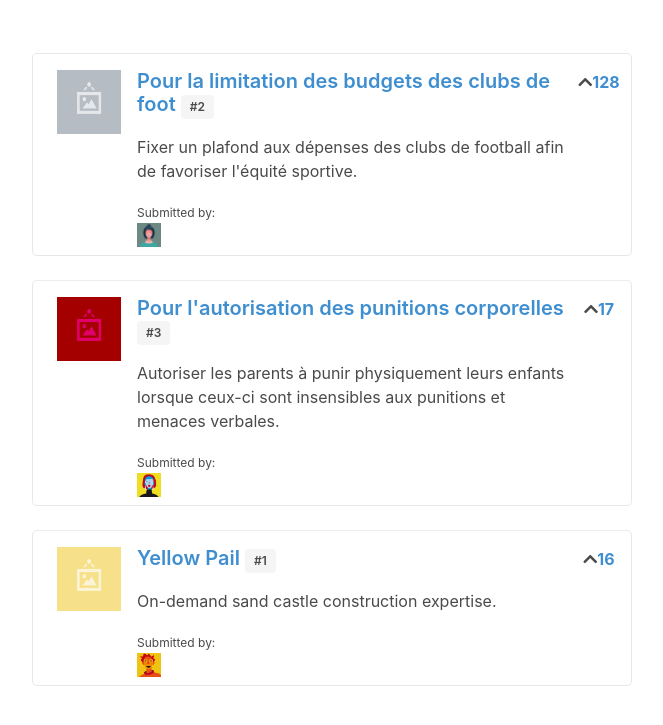
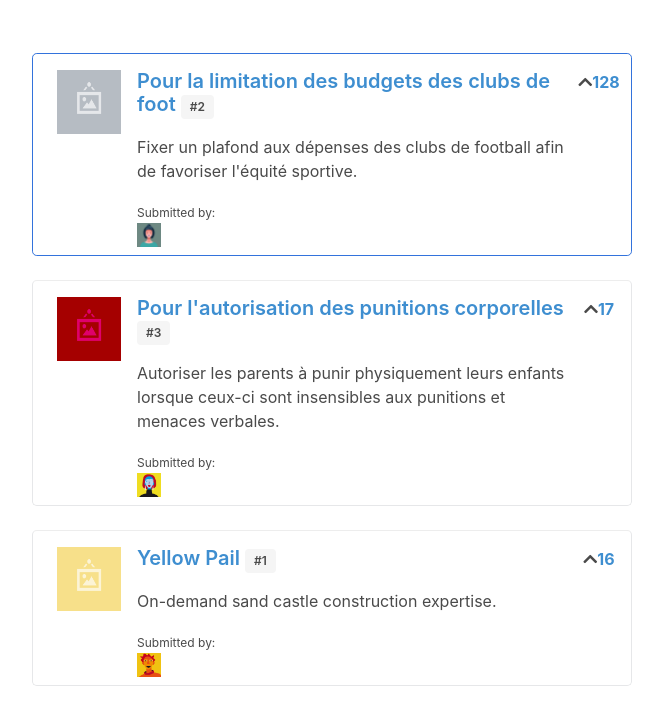
Before and after one commit to VuejsTrainings/upvotesVueJs, a plain HTML site: page index.html in a window 1280 px wide. Shown: the part 71-796 px from the top of the page, without its empty margins (308-971 px from the left). Drawn offline with nearby package versions, Linux system fonts and the light colour scheme.

Commit message:
Ajoute une bordure bleue aux propositions ayant reçu au moins 20 votes

```diff
--- a/index.html
+++ b/index.html
@@ -11,7 +11,7 @@
         <div id="app">
             <h1 class="title has-text-centered dividing-header">upVote!</h1>
             <section class="section">
-                <article class="media" v-for="submission in topSubmissionsFirst" v-bind:key="submission.id">
+                <article class="media" v-for="submission in topSubmissionsFirst" v-bind:key="submission.id" v-bind:class="{ 'top-rated':submission.votes >= 20 }">
                     <figure class="media-left">
                         <img v-bind:src="submission.picture" alt="" class="image is-64x64">
                     </figure>
--- a/public/css/styles.css
+++ b/public/css/styles.css
@@ -20,3 +20,7 @@
   .media + .media {
     margin-top: 1.5rem;
   }
+
+  .top-rated {
+    border: 1px solid #3373dc !important;
+  }
```
